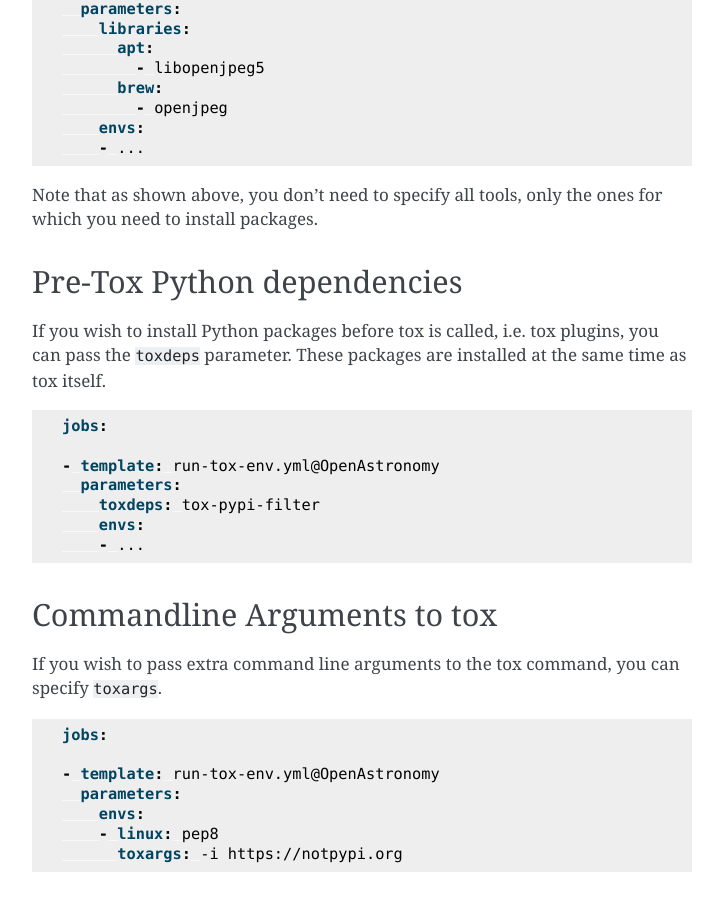
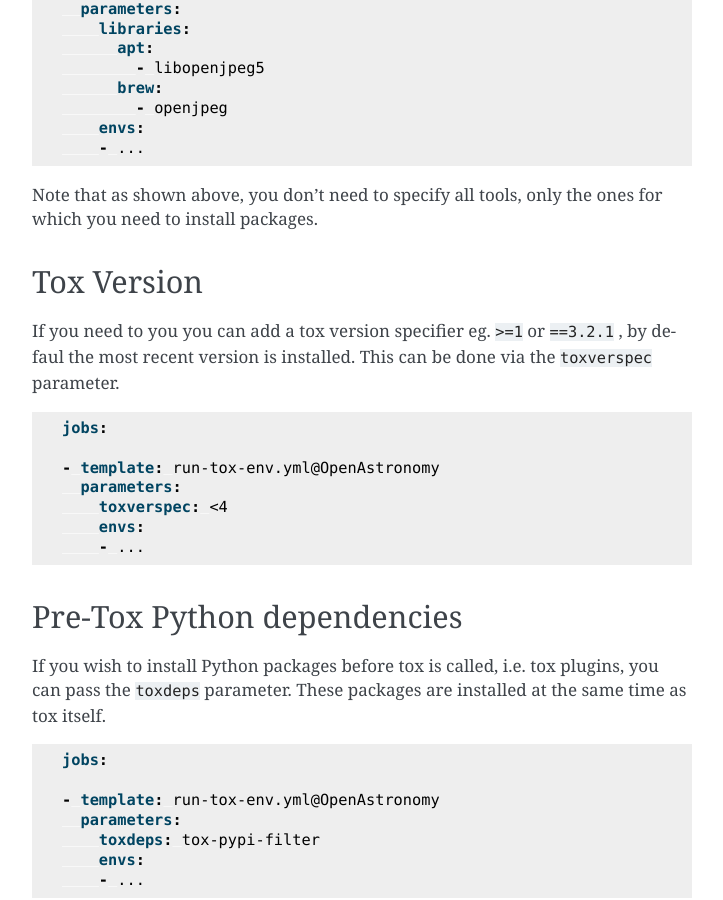
Before and after one commit to OpenAstronomy/azure-pipelines-templates, a Sphinx documentation site: the page built from docs/run_tox_env.rst, in a window 1280 px wide and 900 px high, scrolled down 1468 px. Shown: the whole window, without its empty margins (388-1111 px from the left). Built offline with Sphinx 7.4.7, drawn with Linux system fonts in a browser that asks for light colours.

Commit message:
Add docs for toxverspec parameter

```diff
--- a/docs/run_tox_env.rst
+++ b/docs/run_tox_env.rst
@@ -84,6 +84,23 @@ with these tools, e.g:
 
 Note that as shown above, you don't need to specify all tools, only the ones for
 which you need to install packages.
+
+Tox Version
+---------------------------
+
+If you need to you you can add a tox version specifier eg. ``>=1`` or ``==3.2.1``
+, by defaul the most recent version is installed. This can be done via the
+``toxverspec`` parameter.
+
+.. code:: yaml
+
+    jobs:
+
+    - template: run-tox-env.yml@OpenAstronomy
+      parameters:
+        toxverspec: <4
+        envs:
+        - ...
 
 Pre-Tox Python dependencies
 ---------------------------
```
